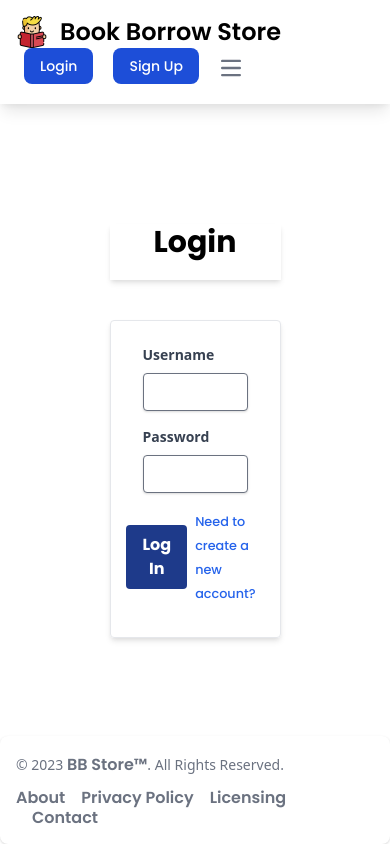
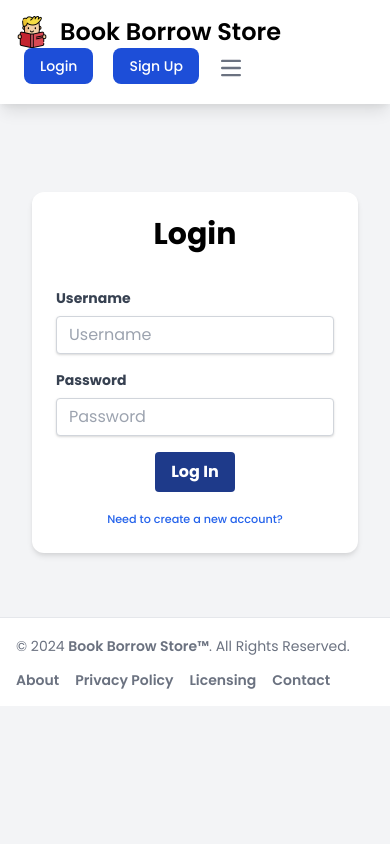
Before and after one commit to mohammadSelimReza/Book_Store_-_A_django_based_project, a Django app: page /user/login/ in a window 390 px wide. Run offline with Django 5.2, Linux system fonts and the light colour scheme; parts of the project's set-up code (start-up, migrations or seed data) failed here and were passed over; some libraries are stand-ins or nearby versions.

Commit message:
made responsive somewhat

```diff
--- a/library_user/templates/user_login.html
+++ b/library_user/templates/user_login.html
@@ -1,5 +1,7 @@
 {% extends 'base.html' %}
+
 {% block main %}
+
 {% if form.non_field_errors %}
     {% for error in form.non_field_errors %}
         <div class="bg-red-100 border border-red-400 text-red-700 px-4 py-3 rounded relative mt-2" role="alert">
@@ -8,33 +10,53 @@
         </div>
     {% endfor %}
 {% endif %}
-    <div class="w-1/2 mx-auto">
-        <div></div>
-        <div class="py-2 px-3 rounded-xl bg-white mt-12">
-            <h1 class="font-bold text-3xl text-center pb-5 shadow-md">Login</h1>
-            <div class="w-full mt-10">
-                <form method="post" class="shadow-md border border-gray-200 rounded px-8 pt-6 pb-8 mb-4">
-                    {% csrf_token %} {% for hidden_field in form.hidden_fields %} {{ hidden_field.errors }} {{ hidden_field }} {% endfor %}
+
+<div class="w-full max-w-md mx-auto mt-6 px-4">
+    <div class="py-6 px-6 rounded-xl bg-white shadow-md">
+        <h1 class="font-bold text-3xl text-center pb-5">Login</h1>
+        <form method="post" class="space-y-4">
+            {% csrf_token %}
+            {% for hidden_field in form.hidden_fields %}
+                {{ hidden_field.errors }}
+                {{ hidden_field }}
+            {% endfor %}
+
             {% for field in form.visible_fields %}
                 <div class="mb-4">
                     <label class="block text-gray-700 text-sm font-bold mb-2" for="{{ field.id_for_label }}">
                         {{ field.label }}
                     </label>
-                        <input class="shadow appearance-none border border-gray-500 rounded w-full py-2 px-3 text-gray-700 leading-tight focus:outline-none focus:shadow-outline" name="{{ field.name }}" id="{{ field.id_for_label }}" type="{{ field.widget_type }}">
+                    <input
+                        class="shadow appearance-none border border-gray-300 rounded w-full py-2 px-3 text-gray-700 leading-tight focus:outline-none focus:shadow-outline"
+                        name="{{ field.name }}"
+                        id="{{ field.id_for_label }}"
+                        type="{{ field.widget_type }}"
+                        placeholder="{{ field.label }}"
+                    >
+                    {% if field.errors %}
+                        {% for error in field.errors %}
+                            <p class="text-red-600 text-sm italic mt-1">{{ error }}</p>
+                        {% endfor %}
+                    {% endif %}
                 </div>
-                    {% if field.errors %} {% for error in field.errors %}
-                    <p class="text-red-600 text-sm italic pb-2">{{ error }}</p>
-                    {% endfor %} {% endif %} {% endfor %}
+            {% endfor %}
 
-                    <div class="flex items-center justify-center w-full">
-                        <button class="bg-blue-900 hover:bg-blue-700 text-white font-bold py-2 px-4 rounded focus:outline-none focus:shadow-outline" type="submit">
+            <div class="flex flex-col items-center">
+                <button
+                    class="bg-blue-900 hover:bg-blue-700 text-white font-bold py-2 px-4 rounded focus:outline-none focus:shadow-outline"
+                    type="submit"
+                >
                     Log In
                 </button>
-                            <a href="{% url 'register' %}" class=" mx-2 font-medium text-blue-600 dark:text-blue-500 hover:underline"><small>Need to create a new account?</small></a>
-
+                <a
+                    href="{% url 'register' %}"
+                    class="mt-4 font-medium text-blue-600 hover:underline"
+                >
+                    <small>Need to create a new account?</small>
+                </a>
             </div>
         </form>
     </div>
 </div>
-    </div>
+
 {% endblock %}
--- a/static/css/style.css
+++ b/static/css/style.css
@@ -1,66 +1,86 @@
 @import url('https://fonts.googleapis.com/css2?family=Poppins:ital,wght@0,100;0,200;0,300;0,400;0,500;0,600;0,700;0,800;0,900;1,100;1,200;1,300;1,400;1,500;1,600;1,700;1,800;1,900&display=swap');
 
-*{
+* {
     margin: 0;
     padding: 0;
+    box-sizing: border-box;
 }
-
 
 @keyframes progress {
     0% { width: 100%; }
     100% { width: 0%; }
 }
+
 .animate-progress {
     animation: progress 3s linear forwards;
 }
-/* size */
-h1{
-    font-size: 3rem;
-    font-family: "Poppins", sans-serif;
-    font-weight: 600;
-    font-style: normal;
-}
-h2{
-    font-size: 1.875rem;
-    font-family: "Poppins", sans-serif;
-    font-weight: 600;
-    font-style: normal;
-}
-h3{
-    font-size: 1.5rem;
-    font-family: "Poppins", sans-serif;
-    font-weight: 600;
-    font-style: normal;
-}
-h4{
-    font-size: 1.25rem;
-    font-family: "Poppins", sans-serif;
-    font-weight: 600;
-    font-style: normal;
-}
-h5{
-    font-size: 1.125rem;
-    font-family: "Poppins", sans-serif;
-    font-weight: 600;
-    font-style: normal;
-}
-h6{
-    font-size: 1rem;
-    font-family: "Poppins", sans-serif;
-    font-weight: 600;
-    font-style: normal;
-}
-h6{
-    font-size: 1rem;
-    font-family: "Poppins", sans-serif;
-    font-weight: 400;
-    font-style: normal;
-}
-button{
+
+body {
     font-family: "Poppins", sans-serif;
 }
-a{
+
+/* Headings */
+h1 {
+    font-size: 3rem;
+    font-weight: 600;
+}
+
+h2 {
+    font-size: 1.875rem;
+    font-weight: 600;
+}
+
+h3 {
+    font-size: 1.5rem;
+    font-weight: 600;
+}
+
+h4 {
+    font-size: 1.25rem;
+    font-weight: 600;
+}
+
+h5 {
+    font-size: 1.125rem;
+    font-weight: 600;
+}
+
+h6 {
+    font-size: 1rem;
+    font-weight: 400;
+}
+
+/* Buttons */
+button {
+    font-family: "Poppins", sans-serif;
+}
+
+/* Links */
+a {
     font-family: "Poppins", sans-serif;
     font-size: 1rem;
     font-weight: 600;
 }
+
+/* Responsive Typography */
+@media (max-width: 768px) {
+    h1 {
+        font-size: 2.25rem;
+    }
+
+    h2 {
+        font-size: 1.5rem;
+    }
+
+    h3 {
+        font-size: 1.25rem;
+    }
+
+    h4, h5 {
+        font-size: 1rem;
+    }
+
+    h6, a {
+        font-size: 0.875rem;
+    }
+}
--- a/templates/base.html
+++ b/templates/base.html
@@ -5,12 +5,12 @@
 <head>
     <meta charset="UTF-8" />
     <meta name="viewport" content="width=device-width, initial-scale=1.0" />
-    <link rel ="icon" href="{% static 'img/favicon.svg' %}" type="image/x-icon">
+    <link rel="icon" href="{% static 'img/favicon.svg' %}" type="image/x-icon">
     <link rel="stylesheet" href="https://unpkg.com/tailwindcss@2.0.1/dist/tailwind.css">
     <link rel="stylesheet" href="{% static 'css/style.css' %}">
     <title>Book Borrow Store</title>
 </head>
-  <body>
+<body class="bg-gray-100 dark:bg-gray-900">
 <header class="shadow-lg">
     <nav class="bg-white border-gray-200 dark:bg-gray-900">
         <div class="max-w-screen-xl flex flex-wrap items-center justify-between mx-auto p-4">
@@ -49,11 +49,11 @@
                         <a href="{% url 'bookList' %}" class="block py-2 px-3 md:p-0 text-white bg-blue-700 rounded md:bg-transparent md:text-blue-700 md:dark:text-blue-500" aria-current="page">Browse Books</a>
                     </li>
                     <li>
-                <button id="dropdownNavbarLink" data-dropdown-toggle="dropdownNavbar" class="flex items-center justify-between w-full py-2 px-3 text-gray-900 rounded hover:bg-gray-100 md:hover:bg-transparent md:border-0 md:hover:text-blue-700 md:p-0 md:w-auto dark:text-white md:dark:hover:text-blue-500 dark:focus:text-white dark:border-gray-700 dark:hover:bg-gray-700 md:dark:hover:bg-transparent">My Account <svg class="w-2.5 h-2.5 ms-2.5" aria-hidden="true" xmlns="http://www.w3.org/2000/svg" fill="none" viewBox="0 0 10 6">
+                        <button id="dropdownNavbarLink" data-dropdown-toggle="dropdownNavbar" class="flex items-center justify-between w-full py-2 px-3 text-gray-900 rounded hover:bg-gray-100 md:hover:bg-transparent md:border-0 md:hover:text-blue-700 md:p-0 md:w-auto dark:text-white md:dark:hover:text-blue-500 dark:focus:text-white dark:border-gray-700 dark:hover:bg-gray-700 md:dark:hover:bg-transparent">My Account
+                            <svg class="w-2.5 h-2.5 ms-2.5" aria-hidden="true" xmlns="http://www.w3.org/2000/svg" fill="none" viewBox="0 0 10 6">
                                 <path stroke="currentColor" stroke-linecap="round" stroke-linejoin="round" stroke-width="2" d="m1 1 4 4 4-4"/>
                             </svg>
                         </button>
-                <!-- Dropdown menu -->
                         <div id="dropdownNavbar" class="z-10 hidden font-normal bg-white divide-y divide-gray-100 rounded-lg shadow w-44 dark:bg-gray-700 dark:divide-gray-600">
                             <ul class="py-2 text-sm text-gray-700 dark:text-gray-400" aria-labelledby="dropdownLargeButton">
                                 <li>
@@ -76,91 +76,52 @@
         </div>
     </nav>
 </header>
-    <main class="w-full max-w-screen-lg mx-auto py-16">
+<main class="w-full max-w-screen-lg mx-auto py-16 px-4 md:px-0">
     <div class="fixed top-20 right-8 z-[1051]">
         {% if messages %}
         <ul class="messages">
             {% for message in messages %}
-              {% if message.tags == "success" %}
             <li class="{{ message.tags }}">
-                  <div id="toast-success" class="relative flex items-center w-full max-w-xs p-4 mb-4 text-gray-500 bg-white rounded-lg shadow dark:text-gray-400 dark:bg-gray-800" role="alert">
-                    <div class="inline-flex items-center justify-center flex-shrink-0 w-8 h-8 text-green-500 bg-green-100 rounded-lg dark:bg-green-800 dark:text-green-200">
-                      <svg class="w-5 h-5" aria-hidden="true" xmlns="http://www.w3.org/2000/svg" fill="currentColor" viewBox="0 0 20 20">
-                        <path d="M10 .5a9.5 9.5 0 1 0 9.5 9.5A9.51 9.51 0 0 0 10 .5Zm3.707 8.207-4 4a1 1 0 0 1-1.414 0l-2-2a1 1 0 0 1 1.414-1.414L9 10.586l3.293-3.293a1 1 0 0 1 1.414 1.414Z"/>
+                <div id="toast-{{ message.tags }}" class="relative flex items-center w-full max-w-xs p-4 mb-4 text-gray-500 bg-white rounded-lg shadow dark:text-gray-400 dark:bg-gray-800" role="alert">
+                    <div class="inline-flex items-center justify-center flex-shrink-0 w-8 h-8 text-blue-500 bg-blue-100 rounded-lg dark:bg-blue-800 dark:text-blue-200">
+                        <svg class="w-5 h-5" aria-hidden="true" xmlns="http://www.w3.org/2000/svg" fill="none" viewBox="0 0 20 20">
+                            <path stroke="currentColor" stroke-linecap="round" stroke-linejoin="round" stroke-width="2" d="M10 1v18M1 10h18"/>
                         </svg>
-                      <span class="sr-only">Check icon</span>
                     </div>
-                    <div class="ms-3 text-sm font-normal">{{ message }}</div>
-                    <button type="button" class="ms-auto -mx-1.5 -my-1.5 bg-white text-gray-400 hover:text-gray-900 rounded-lg focus:ring-2 focus:ring-gray-300 p-1.5 hover:bg-gray-100 inline-flex items-center justify-center h-8 w-8 dark:text-gray-500 dark:hover:text-white dark:bg-gray-800 dark:hover:bg-gray-700" data-dismiss-target="#toast-success" aria-label="Close">
+                    <div class="ml-3 text-sm font-normal">{{ message }}</div>
+                    <button type="button" class="ml-auto -mx-1.5 -my-1.5 bg-white text-gray-400 hover:text-gray-900 rounded-lg focus:ring-2 focus:ring-gray-300 p-1.5 hover:bg-gray-100 inline-flex h-8 w-8 dark:text-gray-500 dark:hover:text-white dark:bg-gray-800 dark:hover:bg-gray-700" data-dismiss-target="#toast-{{ message.tags }}" aria-label="Close">
                         <span class="sr-only">Close</span>
-                      <svg class="w-3 h-3" aria-hidden="true" xmlns="http://www.w3.org/2000/svg" fill="none" viewBox="0 0 14 14">
-                        <path stroke="currentColor" stroke-linecap="round" stroke-linejoin="round" stroke-width="2" d="m1 1 6 6m0 0 6 6M7 7l6-6M7 7l-6 6"/>
+                        <svg aria-hidden="true" class="w-5 h-5" fill="currentColor" viewBox="0 0 20 20" xmlns="http://www.w3.org/2000/svg">
+                            <path fill-rule="evenodd" d="M4.293 4.293a1 1 0 011.414 0L10 8.586l4.293-4.293a1 1 0 111.414 1.414L11.414 10l4.293 4.293a1 1 0 01-1.414 1.414L10 11.414l-4.293 4.293a1 1 0 01-1.414-1.414L8.586 10 4.293 5.707a1 1 0 010-1.414z" clip-rule="evenodd"></path>
                         </svg>
                     </button>
-                    <!-- Progress Bar -->
-                    <div class="absolute bottom-0 left-0 h-1 bg-green-500 animate-progress"></div>
                 </div>
             </li>
-              {% elif message.tags == "warning" %}
-                <li class="{{ message.tags }}">
-                  <div id="toast-warning" class="relative flex items-center w-full max-w-xs p-4 mb-4 text-gray-500 bg-white rounded-lg shadow dark:text-gray-400 dark:bg-gray-800" role="alert">
-                    <div class="inline-flex items-center justify-center flex-shrink-0 w-8 h-8 text-orange-500 bg-orange-100 rounded-lg dark:bg-orange-700 dark:text-orange-200">
-                      <svg class="w-5 h-5" aria-hidden="true" xmlns="http://www.w3.org/2000/svg" fill="currentColor" viewBox="0 0 20 20">
-                        <path d="M10 .5a9.5 9.5 0 1 0 9.5 9.5A9.51 9.51 0 0 0 10 .5ZM10 15a1 1 0 1 1 0-2 1 1 0 0 1 0 2Zm1-4a1 1 0 0 1-2 0V6a1 1 0 0 1 2 0v5Z"/>
-                      </svg>
-                      <span class="sr-only">Warning icon</span>
-                    </div>
-                    <div class="ms-3 text-sm font-normal">{{ message }}</div>
-                    <button type="button" class="ms-auto -mx-1.5 -my-1.5 bg-white text-gray-400 hover:text-gray-900 rounded-lg focus:ring-2 focus:ring-gray-300 p-1.5 hover:bg-gray-100 inline-flex items-center justify-center h-8 w-8 dark:text-gray-500 dark:hover:text-white dark:bg-gray-800 dark:hover:bg-gray-700" data-dismiss-target="#toast-warning" aria-label="Close">
-                      <span class="sr-only">Close</span>
-                      <svg class="w-3 h-3" aria-hidden="true" xmlns="http://www.w3.org/2000/svg" fill="none" viewBox="0 0 14 14">
-                        <path stroke="currentColor" stroke-linecap="round" stroke-linejoin="round" stroke-width="2" d="m1 1 6 6m0 0 6 6M7 7l6-6M7 7l-6 6"/>
-                      </svg>
-                    </button>
-                    <!-- Progress Bar -->
-                    <div class="absolute bottom-0 left-0 h-1 bg-orange-500 animate-progress"></div>
-                  </div>
-                </li>
-              {% elif message.tags == "error" %}
-                <li class="{{ message.tags }}">
-                  <div id="toast-danger" class="relative flex items-center w-full max-w-xs p-4 mb-4 text-gray-500 bg-white rounded-lg shadow dark:text-gray-400 dark:bg-gray-800" role="alert">
-                    <div class="inline-flex items-center justify-center flex-shrink-0 w-8 h-8 text-red-500 bg-red-100 rounded-lg dark:bg-red-800 dark:text-red-200">
-                      <svg class="w-5 h-5" aria-hidden="true" xmlns="http://www.w3.org/2000/svg" fill="currentColor" viewBox="0 0 20 20">
-                        <path d="M10 .5a9.5 9.5 0 1 0 9.5 9.5A9.51 9.51 0 0 0 10 .5Zm3.707 11.793a1 1 0 1 1-1.414 1.414L10 11.414l-2.293 2.293a1 1 0 0 1-1.414-1.414L8.586 10 6.293 7.707a1 1 0 0 1 1.414-1.414L10 8.586l2.293-2.293a1 1 0 0 1 1.414 1.414L11.414 10l2.293 2.293Z"/>
-                      </svg>
-                      <span class="sr-only">Error icon</span>
-                    </div>
-                    <div class="ms-3 text-sm font-normal">{{ message }}</div>
-                    <button type="button" class="ms-auto -mx-1.5 -my-1.5 bg-white text-gray-400 hover:text-gray-900 rounded-lg focus:ring-2 focus:ring-gray-300 p-1.5 hover:bg-gray-100 inline-flex items-center justify-center h-8 w-8 dark:text-gray-500 dark:hover:text-white dark:bg-gray-800 dark:hover:bg-gray-700" data-dismiss-target="#toast-danger" aria-label="Close">
-                      <span class="sr-only">Close</span>
-                      <svg class="w-3 h-3" aria-hidden="true" xmlns="http://www.w3.org/2000/svg" fill="none" viewBox="0 0 14 14">
-                        <path stroke="currentColor" stroke-linecap="round" stroke-linejoin="round" stroke-width="2" d="m1 1 6 6m0 0 6 6M7 7l6-6M7 7l-6 6"/>
-                      </svg>
-                    </button>
-                    <!-- Progress Bar -->
-                    <div class="absolute bottom-0 left-0 h-1 bg-red-500 animate-progress"></div>
-                  </div>
-                </li>
-              {% endif %}
             {% endfor %}
         </ul>
         {% endif %}
     </div>
-      <div id="content">
     {% block main %}
-        {% endblock main %}
+    {% endblock %}
+</main>
+<footer class="w-full bg-white border-t border-gray-200 dark:bg-gray-900 dark:border-gray-700">
+    <div class="max-w-screen-xl mx-auto p-4 md:flex md:items-center md:justify-between">
+        <span class="text-sm text-gray-500 sm:text-center dark:text-gray-400">© 2024 <a href="{% url 'home' %}" class="hover:underline">Book Borrow Store™</a>. All Rights Reserved.</span>
+        <ul class="flex flex-wrap items-center mt-3 text-sm font-medium text-gray-500 dark:text-gray-400 sm:mt-0">
+            <li>
+                <a href="#" class="mr-4 hover:underline md:mr-6">About</a>
+            </li>
+            <li>
+                <a href="#" class="mr-4 hover:underline md:mr-6">Privacy Policy</a>
+            </li>
+            <li>
+                <a href="#" class="mr-4 hover:underline md:mr-6">Licensing</a>
+            </li>
+            <li>
+                <a href="#" class="hover:underline">Contact</a>
+            </li>
+        </ul>
     </div>
-    </main>
-    <footer class="fixed bottom-0 w-full bg-white">
-      {% include 'footer.html' %}
 </footer>
-    <script>
-      setTimeout(function() {
-        document.querySelectorAll('.messages li').forEach(function(message) {
-          message.remove();
-        });
-      }, 3000);
-    </script>
-    <script src="https://cdn.jsdelivr.net/npm/flowbite@2.5.1/dist/flowbite.min.js"></script>
 </body>
 </html>
```
Also changed, not shown: library_app/templates/app/index.html (+9 -9 lines), library_book/templates/browse/browse_book.html (+13 -11 lines), library_transactions/templates/borrowed_report.html (+18 -31 lines), library_user/templates/user_form.html (+29 -29 lines), library_user/templates/user_profile.html (+11 -10 lines). Lines whose indentation alone changed are shown as unchanged.
